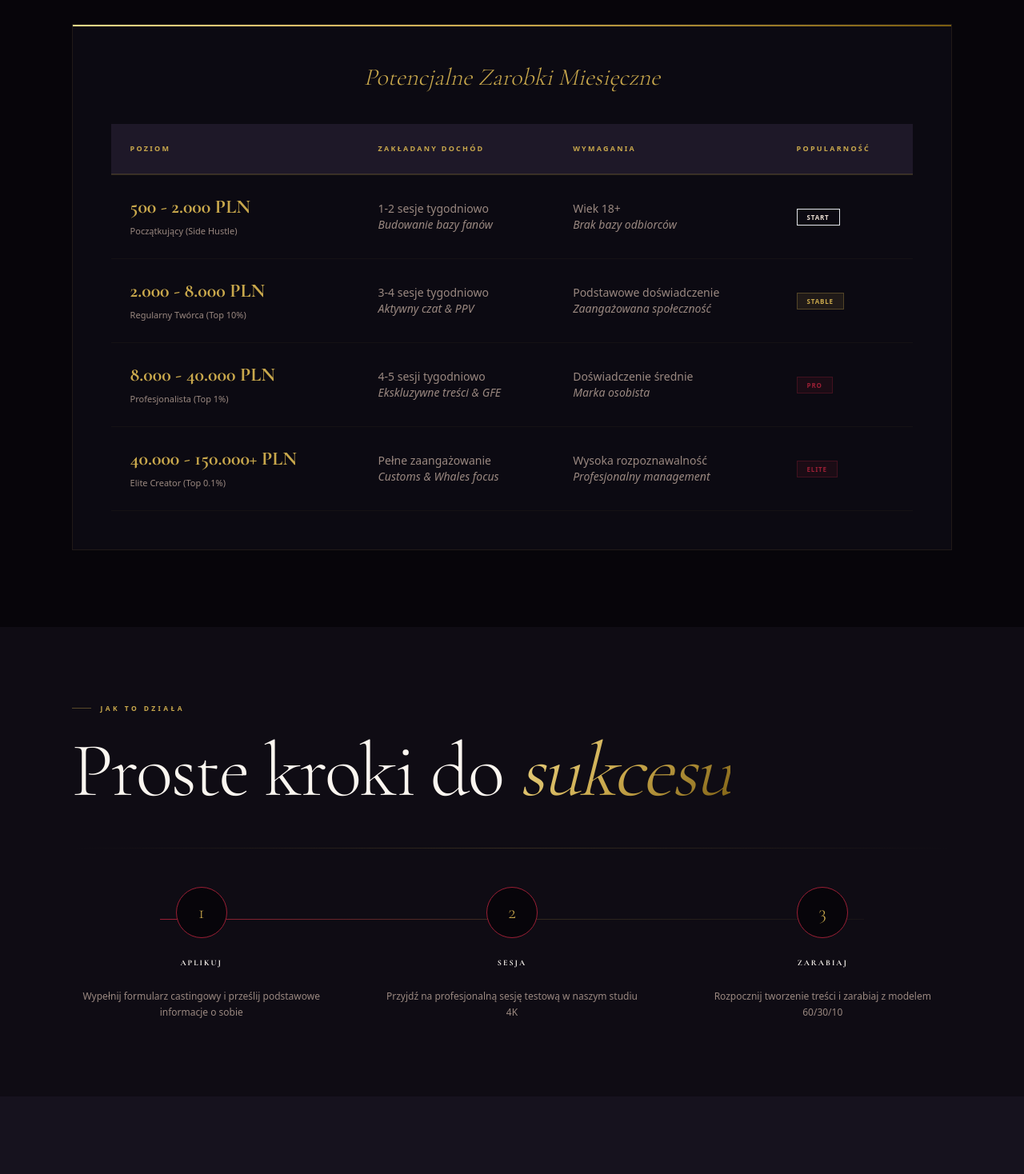
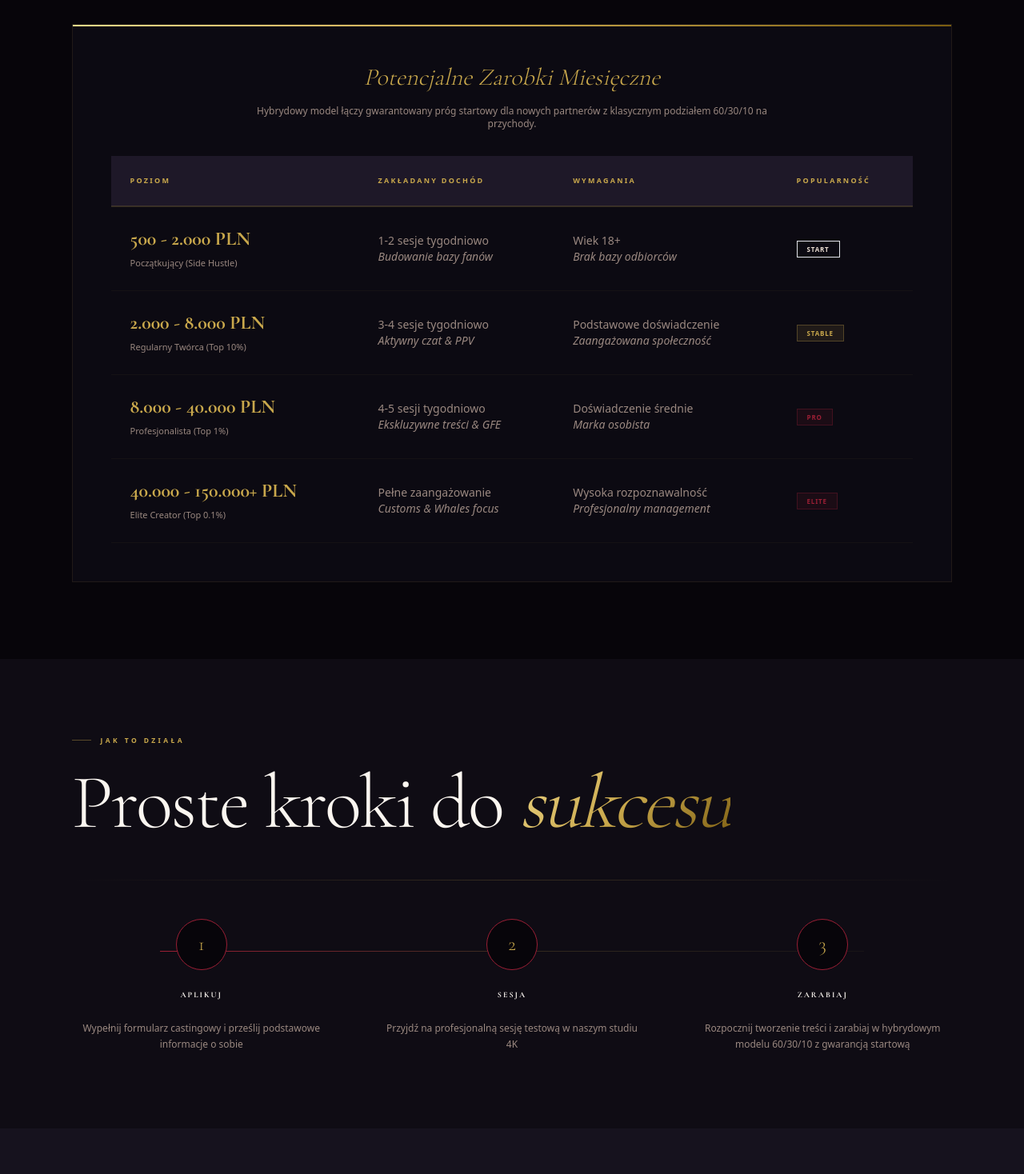
Before and after one commit to HardbanRecordsLab/Studio-HRL-Adult, a Next.js app: page /casting in a window 1280 px wide. Shown: the part 1140-2608 px from the top of the page at 80% size. Built offline with nearby package versions, Linux system fonts and the light colour scheme.

Commit message:
fix: update casting page copy to reflect hybrid model with 60/30/10 ratio kept

```diff
--- a/src/pages/casting.tsx
+++ b/src/pages/casting.tsx
@@ -166,7 +166,8 @@ const CastingPage: React.FC = () => {
             <div className="bg-dark-3/40 border border-gold/10 overflow-hidden relative">
               <div className="absolute top-0 left-0 right-0 h-[2px] bg-gold-gradient" />
               <div className="p-8 md:p-12">
-                <h3 className="font-cormorant text-3xl text-gold mb-10 text-center italic">Potencjalne Zarobki Miesięczne</h3>
+                <h3 className="font-cormorant text-3xl text-gold mb-4 text-center italic">Potencjalne Zarobki Miesięczne</h3>
+                <p className="text-xs text-dim text-center max-w-2xl mx-auto mb-8">Hybrydowy model łączy gwarantowany próg startowy dla nowych partnerów z klasycznym podziałem 60/30/10 na przychody.</p>
                 <div className="overflow-x-auto">
                   <table className="w-full text-left border-collapse">
                     <thead>
@@ -270,7 +271,7 @@ const CastingPage: React.FC = () => {
                 <div className="relative z-10 text-center space-y-6">
                   <div className="w-16 h-16 rounded-full border border-crimson flex items-center justify-center mx-auto bg-dark text-gold font-cormorant text-2xl hover:bg-crimson/20 transition-all duration-500">3</div>
                   <h3 className="text-[10px] font-bold tracking-[0.2em] uppercase text-white">Zarabiaj</h3>
-                  <p className="text-xs text-dim leading-relaxed">Rozpocznij tworzenie treści i zarabiaj z modelem 60/30/10</p>
+                  <p className="text-xs text-dim leading-relaxed">Rozpocznij tworzenie treści i zarabiaj w hybrydowym modelu 60/30/10 z gwarancją startową</p>
                 </div>
               </div>
             </div>
```
